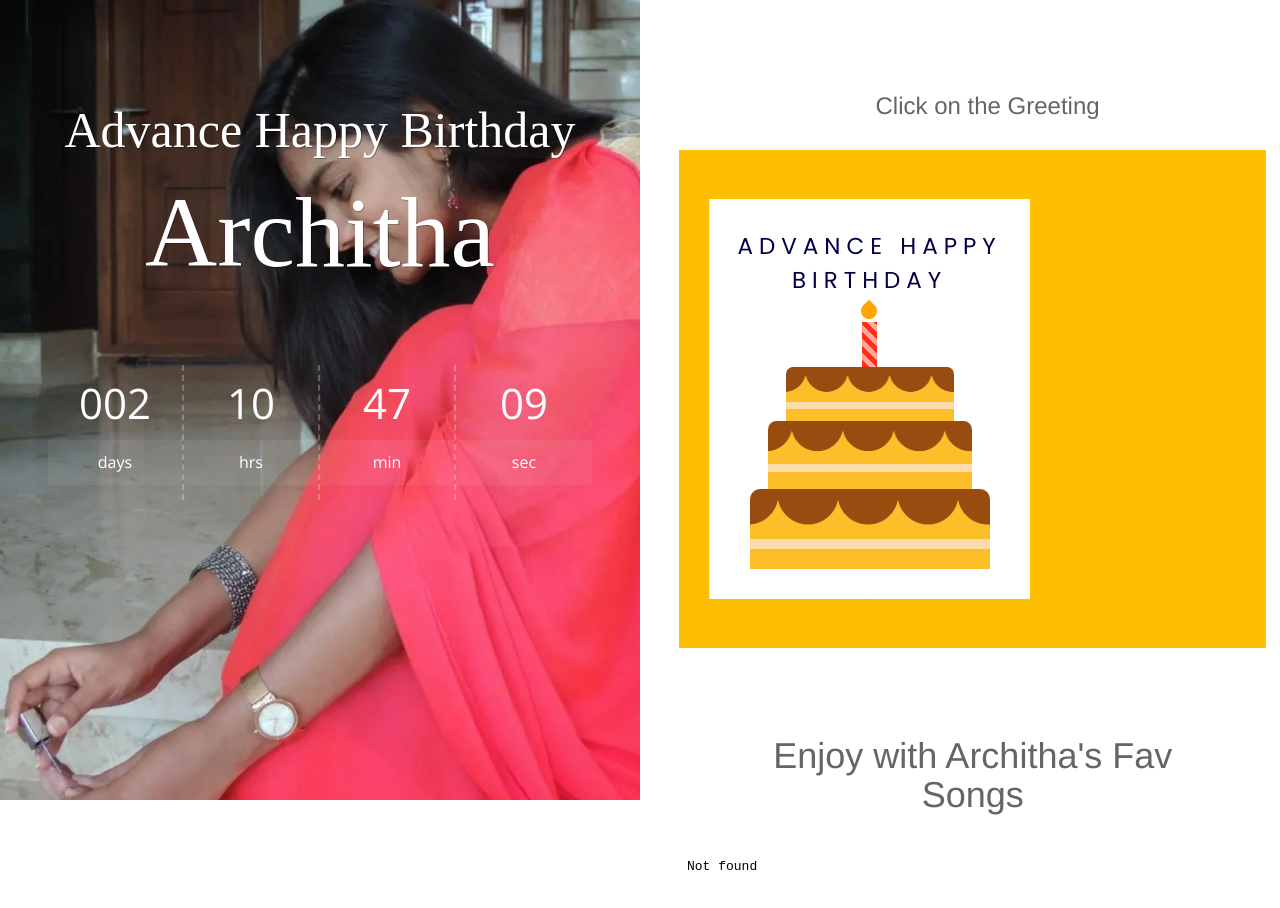
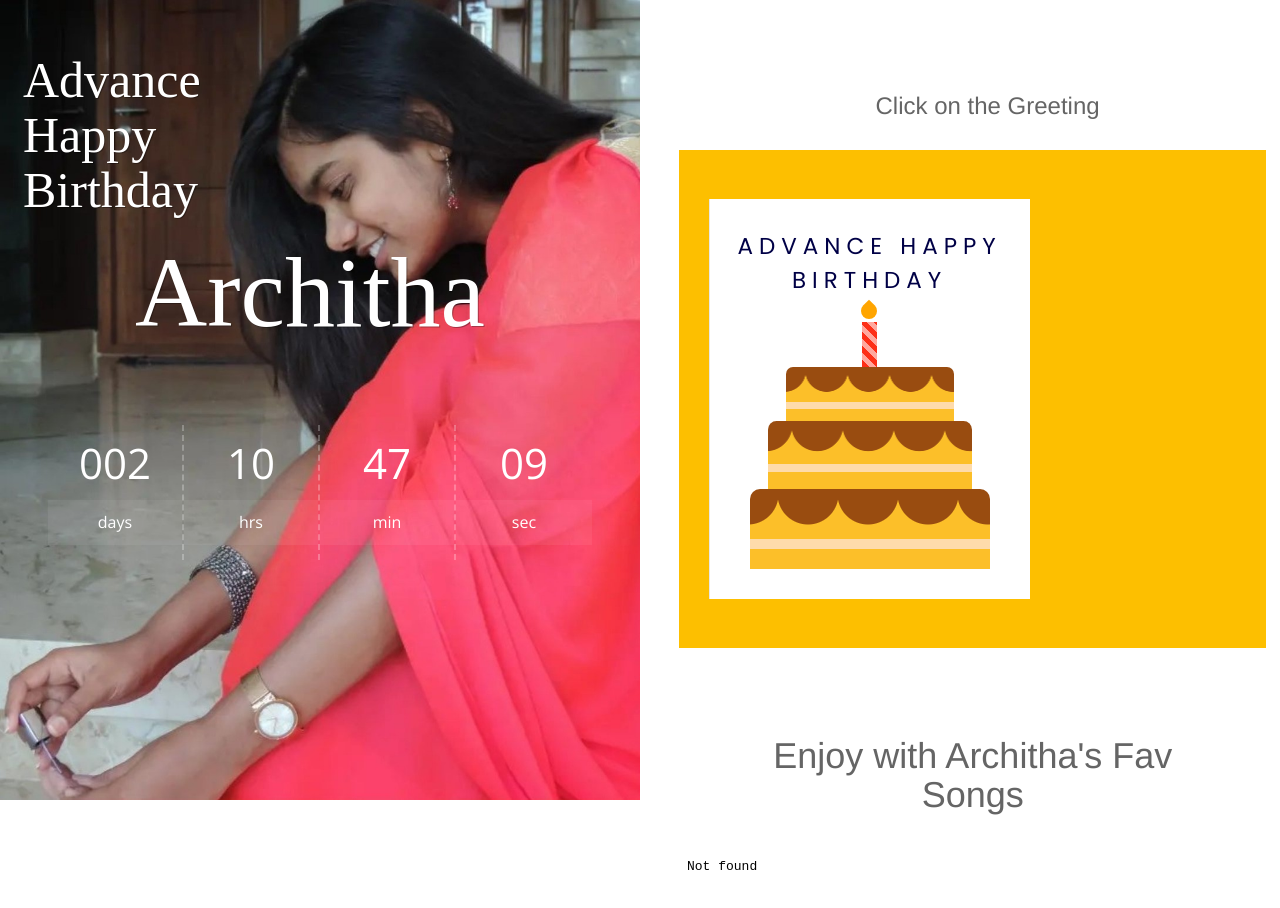
Before and after one commit to ArchithaGowda/Architha, a plain HTML site: page index.html in a window 1280 px wide. Shown: the top 908 px of the page. Drawn offline with nearby package versions, Linux system fonts and the light colour scheme.

Commit message:
index.html

```diff
--- a/index.html
+++ b/index.html
@@ -208,8 +208,8 @@ img{
   <div class="banner-container">
     <div class="container">
       <div class="heading text-center">
-	   <h1 style="font-family:Bebas Neue;font-size: 50px;color: white; margin-top: 100px;" > Advance Happy Birthday </h1>
-        <h1 style="color:white;font-size: 100px;font-family:Bebas;margin-left:5%;margin-right:5%">Architha</h1>  </div>
+	   <h1 style="font-family:Bebas Neue;font-size: 50px;color: white; margin-top: 50px;text-align:left;" > Advance <br>Happy<br> Birthday </h1>
+        <h1 style="color:white;font-size: 100px;font-family:Bebas;margin-left: -20px;">Architha</h1>  </div>
       <div class="countdown styled"></div>
 
 
```
